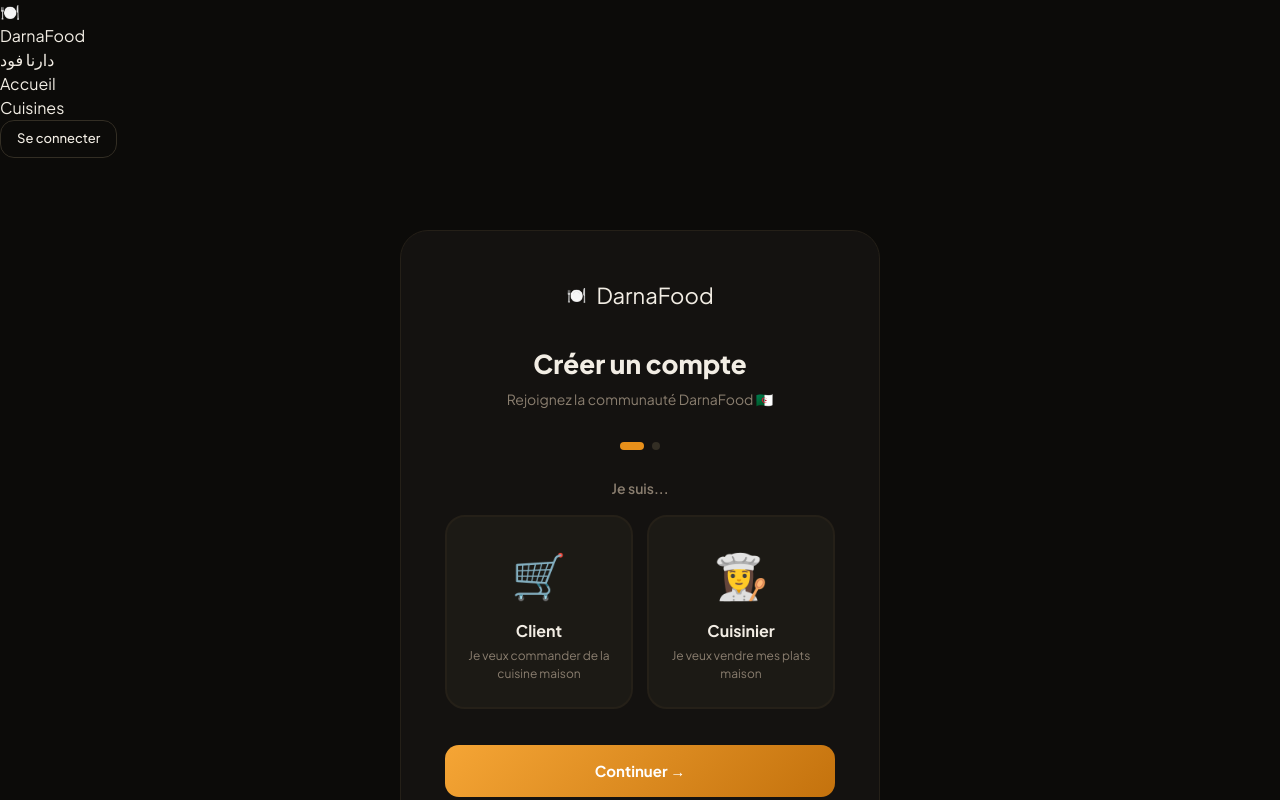
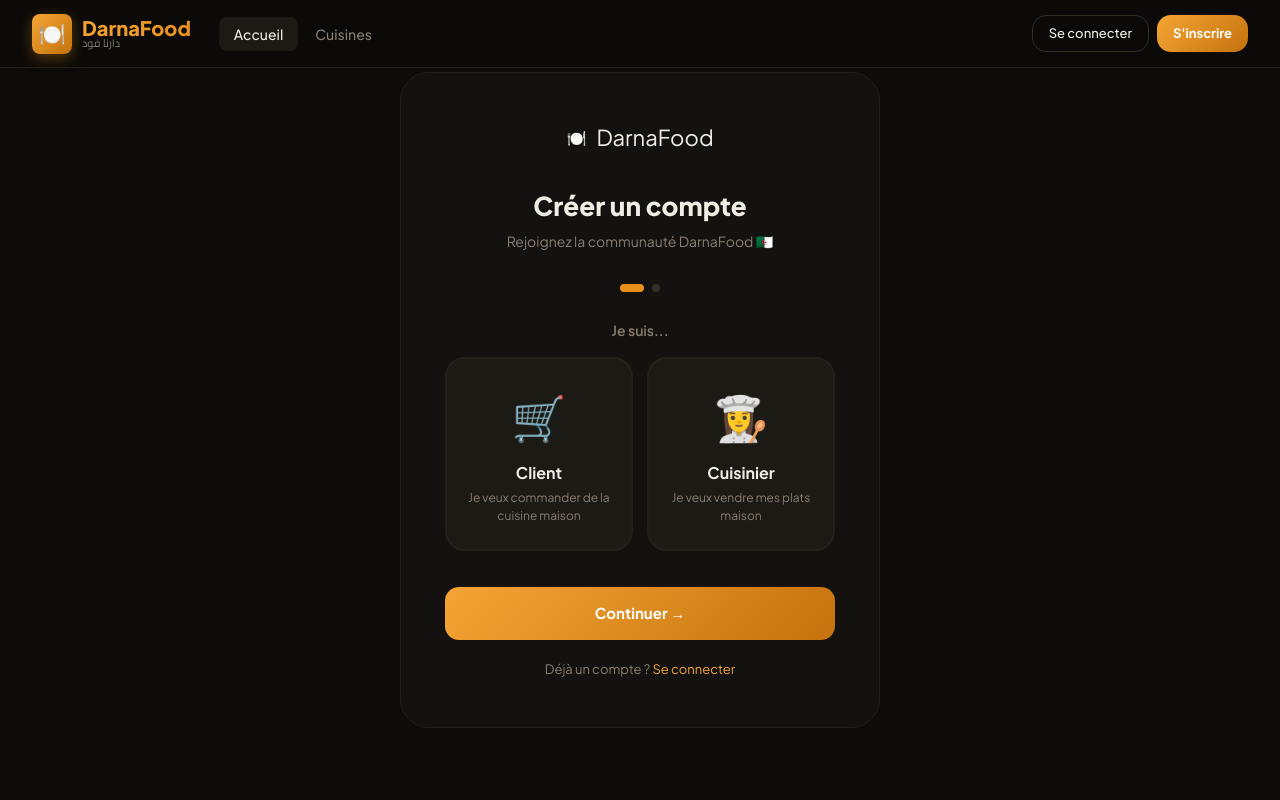
Before and after one commit to ToumiZakaria/DarnaFood, a Vue app in the folder darnafood-vue/: page /register in a window 1280 px wide. Shown: the top 800 px of the page. Built offline with nearby package versions, Linux system fonts and the light colour scheme.

Commit message:
Fix login/register: correct auth args, remove inline navbars, restore App navbar

```diff
--- a/darnafood-vue/src/App.vue
+++ b/darnafood-vue/src/App.vue
@@ -8,7 +8,7 @@
 import Toast from './components/Toast.vue'
 
 const route = useRoute()
-const noLayout = computed(() => ['login', 'register', 'welcome', 'dashboard', 'myorders'].includes(route.name))
+const noLayout = computed(() => ['welcome'].includes(route.name))
 </script>
 
 <template>
--- a/darnafood-vue/src/stores/auth.js
+++ b/darnafood-vue/src/stores/auth.js
@@ -17,7 +17,6 @@
       token.value = data.token
       setAuthUser(data.user)
       setToken(data.token)
-      return true
     }
     return data
   }
@@ -29,7 +28,6 @@
       token.value = data.token
       setAuthUser(data.user)
       setToken(data.token)
-      return true
     }
     return data
   }
--- a/darnafood-vue/src/views/Login.vue
+++ b/darnafood-vue/src/views/Login.vue
@@ -16,7 +16,7 @@
   if (!email.value || !password.value) { window.showToast?.('⚠️ Veuillez remplir tous les champs', 'error'); return }
   loading.value = true
   try {
-    const result = await auth.login({ email: email.value, password: password.value })
+    const result = await auth.login(email.value, password.value)
     if (result.success) {
       window.showToast?.(`✅ Bienvenue !`, 'success')
       router.push(auth.isCuisinier ? { name: 'dashboard' } : { name: 'home' })
@@ -33,26 +33,6 @@
 
 <template>
   <div class="page active" style="display:block">
-
-    <!-- NAVBAR -->
-    <nav class="navbar" style="position:static;">
-      <div class="nav-logo" @click="router.push({name:'home'})">
-        <div class="nav-logo-icon">🍽️</div>
-        <div class="nav-logo-wordmark">
-          <div class="nav-logo-en">DarnaFood</div>
-          <div class="nav-logo-ar">دارنا فود</div>
-        </div>
-      </div>
-      <ul class="nav-links">
-        <li><a href="#" @click.prevent="router.push({name:'home'})">Accueil</a></li>
-        <li><a href="#" @click.prevent="router.push({name:'kitchens'})" class="active">Cuisines</a></li>
-      </ul>
-      <div class="nav-spacer"></div>
-      <div style="display:flex;gap:8px;">
-        <button class="btn-ghost" style="padding:8px 16px;font-size:13px;" @click="router.push({name:'register'})">S'inscrire</button>
-      </div>
-    </nav>
-
     <div class="auth-page">
       <div class="auth-card">
         <div class="auth-logo" @click="router.push({name:'home'})">
--- a/darnafood-vue/src/views/Register.vue
+++ b/darnafood-vue/src/views/Register.vue
@@ -60,25 +60,6 @@
 
 <template>
   <div class="page active" style="display:block">
-
-    <nav class="navbar" style="position:static;">
-      <div class="nav-logo" @click="router.push({name:'home'})">
-        <div class="nav-logo-icon">🍽️</div>
-        <div class="nav-logo-wordmark">
-          <div class="nav-logo-en">DarnaFood</div>
-          <div class="nav-logo-ar">دارنا فود</div>
-        </div>
-      </div>
-      <ul class="nav-links">
-        <li><a href="#" @click.prevent="router.push({name:'home'})">Accueil</a></li>
-        <li><a href="#" @click.prevent="router.push({name:'kitchens'})" class="active">Cuisines</a></li>
-      </ul>
-      <div class="nav-spacer"></div>
-      <div style="display:flex;gap:8px;">
-        <button class="btn-ghost" style="padding:8px 16px;font-size:13px;" @click="router.push({name:'login'})">Se connecter</button>
-      </div>
-    </nav>
-
     <div class="auth-page">
       <div class="auth-card">
         <div class="auth-logo" @click="router.push({name:'home'})">
```
